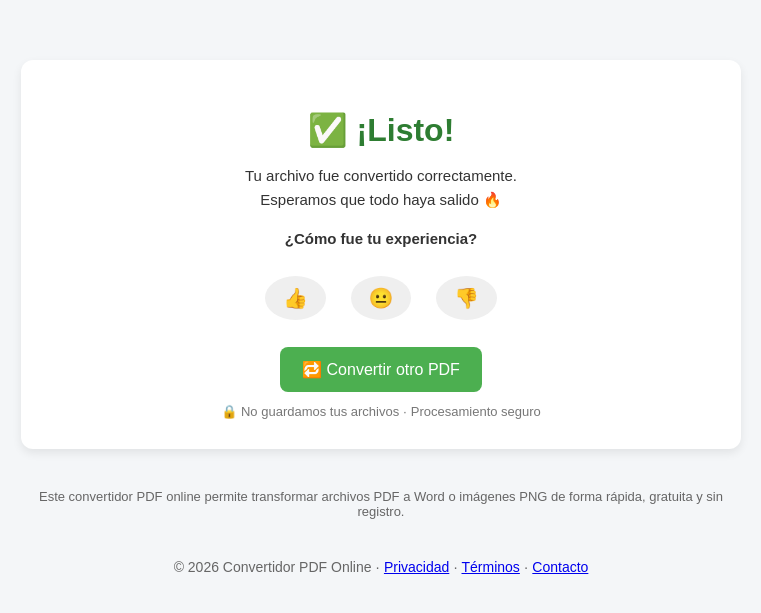
After one commit to jemartinezs-arch/convertidor_pdf, a Flask app: page /gracias in a window 1280 px wide. The commit adds this page. Shown: the top 613 px of the page, without its empty margins (259-1020 px from the left). Run offline with Flask 3, Linux system fonts and the light colour scheme.

Commit message:
carpeta gracias feedback

```diff
--- a/app.py
+++ b/app.py
@@ -7,6 +7,7 @@ import os
 import zipfile
 from io import BytesIO
 import re
+from flask import jsonify
 import smtplib
 from email.message import EmailMessage
 
@@ -139,6 +140,17 @@ def procesar_pagina(word, page):
 
 # ---------------- Rutas Flask ----------------
 
+@app.route("/feedback", methods=["POST"])
+def feedback():
+    data = request.get_json()
+    print("Feedback recibido:", data.get("feedback"))
+    return jsonify({"status": "ok"})
+
+
+@app.route("/gracias")
+def gracias():
+    return render_template("gracias.html")
+
 
 @app.route("/terms")
 def terms():
--- /dev/null
+++ b/templates/gracias.html
@@ -0,0 +1,142 @@
+<!DOCTYPE html>
+<html lang="es">
+<head>
+    <meta charset="UTF-8">
+
+    <title>Archivo convertido correctamente | Convertidor PDF Online</title>
+
+    <!-- SEO invisible -->
+    <meta name="description" content="Tu archivo PDF fue convertido correctamente. Convierte PDF a Word o PNG gratis, rápido y sin registro.">
+    <meta name="robots" content="index, follow">
+
+    <meta name="viewport" content="width=device-width, initial-scale=1.0">
+
+    <style>
+        body {
+            font-family: Arial, sans-serif;
+            max-width: 720px;
+            margin: 40px auto;
+            padding: 20px;
+            background: #f4f6f8;
+            color: #333;
+            text-align: center;
+        }
+
+        .card {
+            background: #fff;
+            padding: 30px;
+            border-radius: 12px;
+            box-shadow: 0 4px 10px rgba(0,0,0,.08);
+        }
+
+        h1 {
+            color: #2e7d32;
+            margin-bottom: 10px;
+        }
+
+        p {
+            font-size: 15px;
+            line-height: 1.6;
+        }
+
+        .feedback button {
+            font-size: 20px;
+            margin: 10px;
+            padding: 10px 18px;
+            border-radius: 50%;
+            border: none;
+            cursor: pointer;
+            transition: transform .2s;
+        }
+
+        .feedback button:hover {
+            transform: scale(1.15);
+        }
+
+        .cta {
+            margin-top: 30px;
+        }
+
+        .cta a {
+            background: #4CAF50;
+            color: white;
+            padding: 14px 22px;
+            border-radius: 8px;
+            text-decoration: none;
+            font-size: 16px;
+        }
+
+        .cta a:hover {
+            background: #43a047;
+        }
+
+        .trust {
+            margin-top: 25px;
+            font-size: 13px;
+            color: #777;
+        }
+    </style>
+</head>
+
+<body>
+
+<div class="card">
+    <h1>✅ ¡Listo!</h1>
+
+    <p>
+        Tu archivo fue convertido correctamente.<br>
+        Esperamos que todo haya salido 🔥
+    </p>
+
+    <!-- Feedback 1 clic -->
+    <div class="feedback">
+        <p><strong>¿Cómo fue tu experiencia?</strong></p>
+        <button onclick="sendFeedback('good')">👍</button>
+        <button onclick="sendFeedback('ok')">😐</button>
+        <button onclick="sendFeedback('bad')">👎</button>
+    </div>
+
+    <!-- CTA suave -->
+    <div class="cta">
+        <a href="/">🔁 Convertir otro PDF</a>
+    </div>
+
+    <!-- Confianza -->
+    <div class="trust">
+        🔒 No guardamos tus archivos · Procesamiento seguro
+    </div>
+</div>
+
+<!-- SEO invisible (texto que suma sin molestar) -->
+<div style="margin-top:40px; font-size:13px; color:#666;">
+    Este convertidor PDF online permite transformar archivos PDF a Word o imágenes PNG
+    de forma rápida, gratuita y sin registro.
+</div>
+
+<script>
+function sendFeedback(type) {
+    fetch("/feedback", {
+        method: "POST",
+        headers: { "Content-Type": "application/json" },
+        body: JSON.stringify({ feedback: type })
+    });
+
+    alert("¡Gracias por tu feedback! 💚");
+}
+</script>
+
+<footer style="
+    text-align:center;
+    margin-top:40px;
+    font-size:14px;
+    color:#666;
+">
+    © 2026 Convertidor PDF Online ·
+    <a href="/privacy">Privacidad</a> ·
+    <a href="/terms">Términos</a> ·
+    <a href="/contact">Contacto</a>
+
+</footer>
+
+</body>
+</html>
```
Also changed, not shown: templates/index.html (+111 -6 lines).
